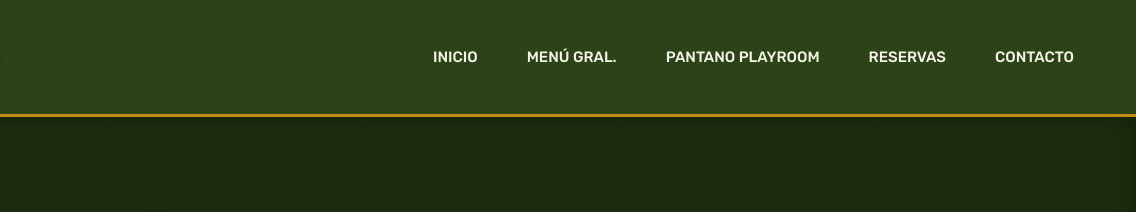
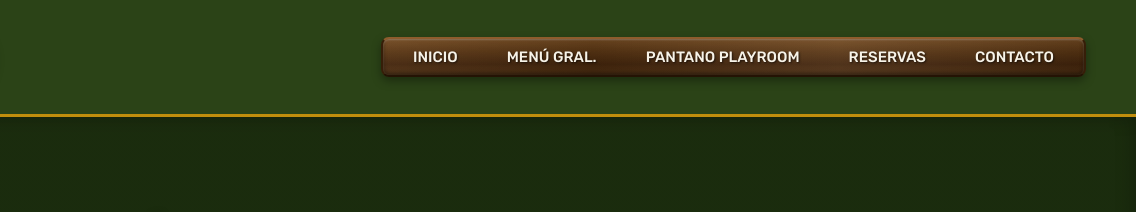
Before and after one commit to ruthib4rr4-cmyk/MI-PANTANO, a plain HTML site: page index.html in a window 1280 px wide. Shown: the top 212 px of the page, 144-1280 px from the left. Drawn offline with Linux system fonts and the light colour scheme; a web font is replaced by a local one.

Commit message:
Agregar tira decorativa de madera rústica detrás del menú de navegación

```diff
--- a/estilos.css
+++ b/estilos.css
@@ -91,13 +91,23 @@ header {
     transform: rotate(5deg) scale(1.05);
 }
 
+/* Tira horizontal decorativa de madera rústica detrás de los botones */
 nav ul {
     display: flex;
     list-style: none;
     margin: 0;
-    padding: 0;
+    padding: 5px 18px;
     gap: 25px;
     align-items: center;
+    background: linear-gradient(90deg, rgba(255,255,255,0.04) 0%, rgba(0,0,0,0.12) 30%, rgba(255,255,255,0.06) 65%, rgba(0,0,0,0.15) 100%),
+                linear-gradient(180deg, #744b22 0%, #5a3614 35%, #44260d 70%, #543314 100%);
+    border: 2px solid #361e08;
+    border-top: 2px solid #8e5c2d;
+    border-bottom: 2px solid #241304;
+    border-radius: 8px;
+    box-shadow: 0 4px 10px rgba(0, 0, 0, 0.35),
+                inset 0 1px 2px rgba(255, 255, 255, 0.25),
+                inset 0 -2px 4px rgba(0, 0, 0, 0.5);
 }
 
 nav li {
@@ -111,13 +121,14 @@ nav a {
     padding: 8px 12px;
     border-radius: 8px;
     border-bottom: 2px solid transparent;
+    text-shadow: 1px 1px 2px rgba(0, 0, 0, 0.6);
     transition: all 0.3s ease;
 }
 
 nav a:hover {
     color: var(--color-oro-brillante);
     border-bottom-color: var(--color-oro-brillante);
-    background-color: rgba(255, 255, 255, 0.06);
+    background-color: rgba(255, 255, 255, 0.08);
 }
 
 .menu-hamburguesa {
@@ -849,13 +860,14 @@ nav a:hover {
     nav ul {
         flex-direction: column;
         gap: 12px;
-        padding: 15px 0 5px;
+        padding: 15px 12px;
+        border-radius: 12px;
     }
 
     nav a {
         display: block;
         padding: 10px;
-        background-color: rgba(255, 255, 255, 0.05);
+        background-color: rgba(0, 0, 0, 0.2);
     }
 
     .hero-inicio h1.titulo-inicio {
```
